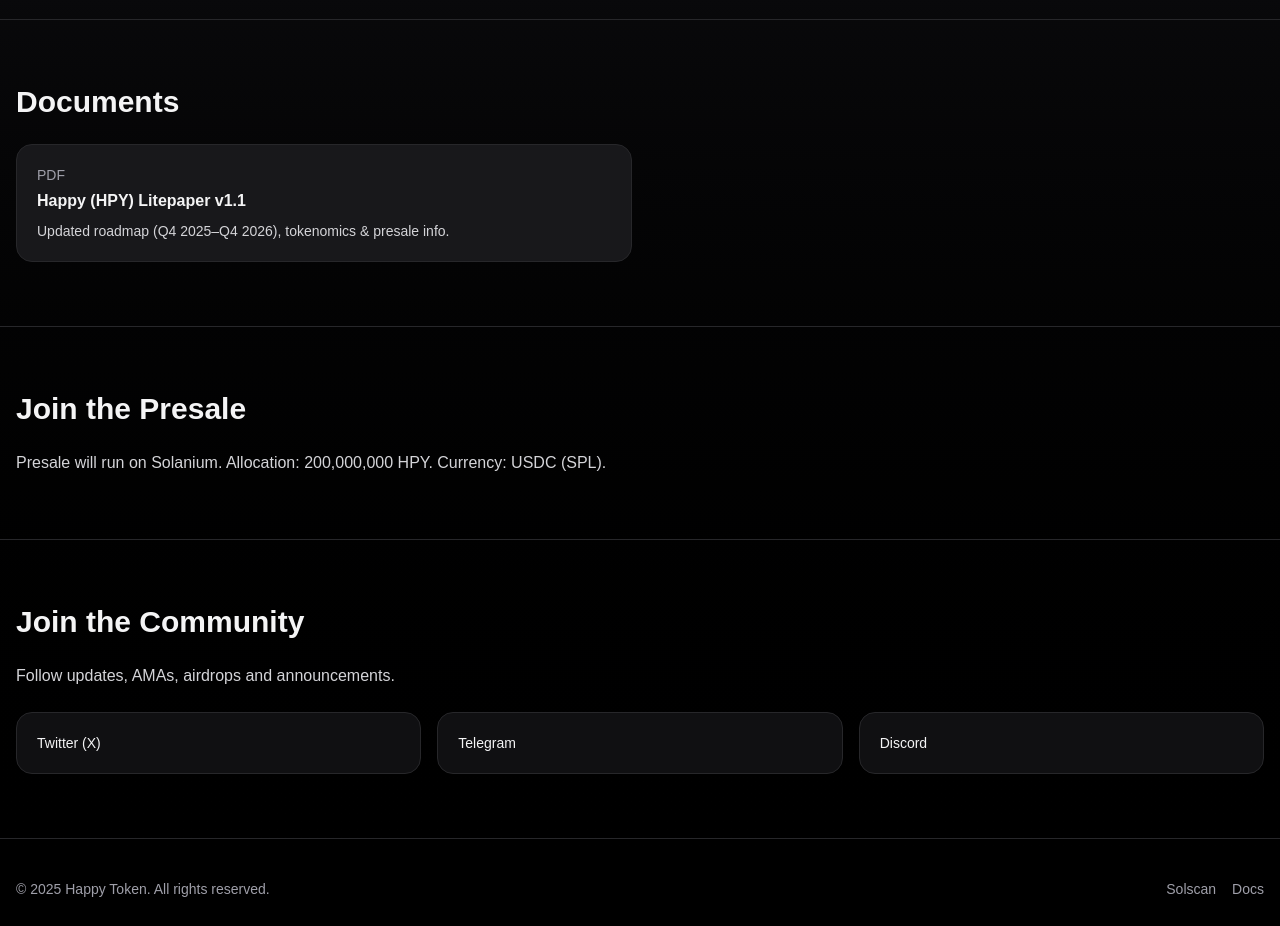
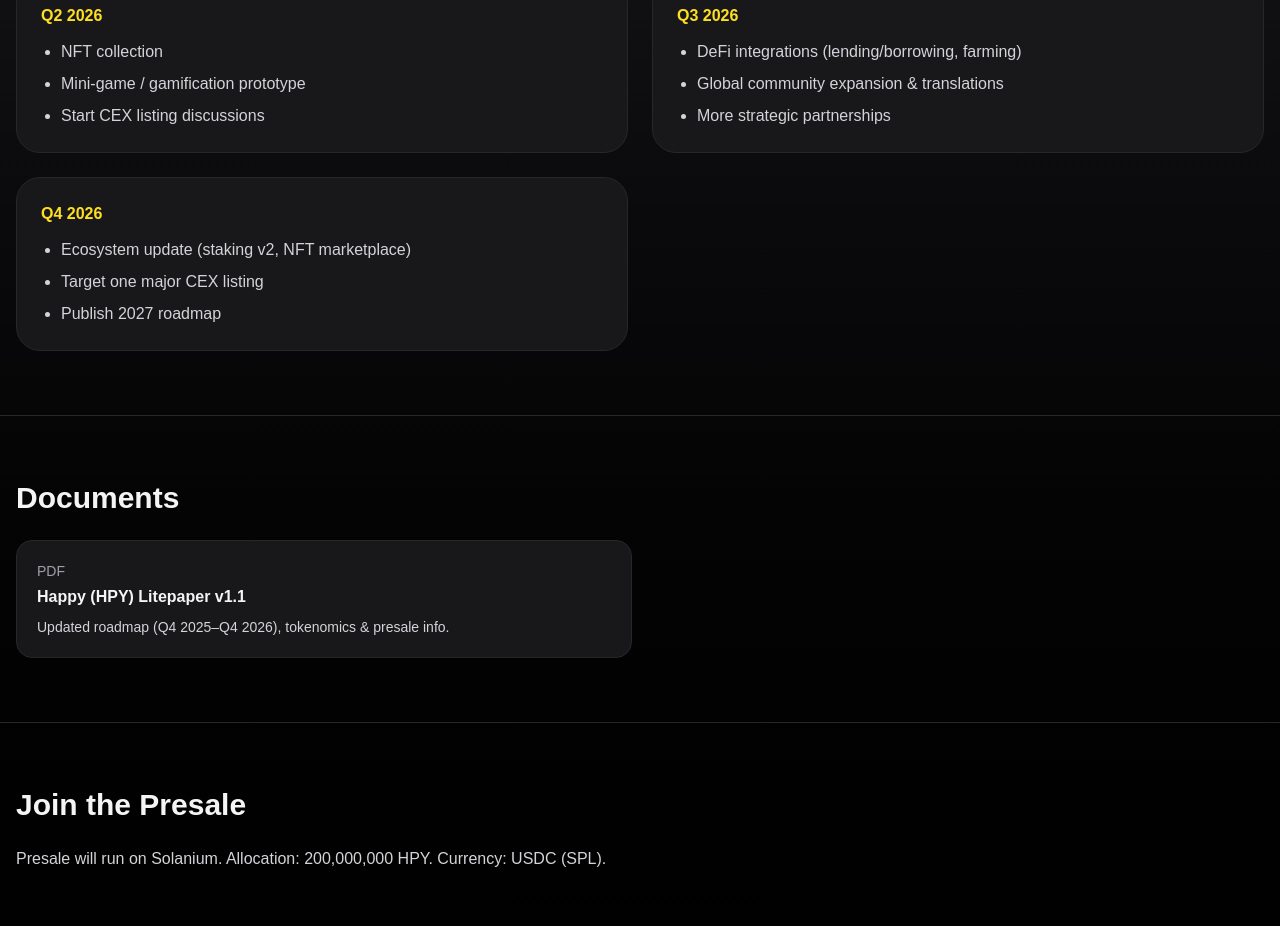
Before and after one commit to finedpro/happy-coin-app, a Next.js app: page / in a window 1280 px wide. Shown: the part 1871-2797 px from the top of the page. Built offline with nearby package versions, Linux system fonts and the light colour scheme.

Commit message:
Update: removed Telegram, added full Roadmap

```diff
--- a/app/page.js
+++ b/app/page.js
@@ -143,6 +143,9 @@ export default function Home() {
           {[
             { title: "Q4 2025", items: ["Launch presale on Solanium", "Listing on Raydium DEX", "Community airdrops & marketing push"] },
             { title: "Q1 2026", items: ["Staking platform for HPY holders", "Expand community & referral programs", "Solana ecosystem partnerships"] },
+            { title: "Q2 2026", items: ["NFT collection", "Mini-game / gamification prototype", "Start CEX listing discussions"] },
+            { title: "Q3 2026", items: ["DeFi integrations (lending/borrowing, farming)", "Global community expansion & translations", "More strategic partnerships"] },
+            { title: "Q4 2026", items: ["Ecosystem update (staking v2, NFT marketplace)", "Target one major CEX listing", "Publish 2027 roadmap"] },
           ].map((phase) => (
             <div key={phase.title} className="rounded-3xl border border-zinc-800 bg-zinc-900 p-6">
               <h3 className="font-semibold text-yellow-300">{phase.title}</h3>
@@ -180,16 +183,12 @@ export default function Home() {
       {/* COMMUNITY */}
       <Section id="community" title="Join the Community">
         <p className="text-zinc-300">Follow updates, AMAs, airdrops and announcements.</p>
-        <div className="mt-6 grid sm:grid-cols-3 gap-4 text-sm">
+        <div className="mt-6 grid sm:grid-cols-2 gap-4 text-sm">
           <a href="https://x.com/HPYHAPPYHPY" target="_blank" rel="noopener noreferrer"
             className="rounded-2xl border border-zinc-800 bg-zinc-900/70 p-5 hover:bg-zinc-800 transition">
             Twitter (X)
           </a>
-          <a href="https://t.me/HappyCoinOfficial" target="_blank" rel="noopener noreferrer"
-            className="rounded-2xl border border-zinc-800 bg-zinc-900/70 p-5 hover:bg-zinc-800 transition">
-            Telegram
-          </a>
-          <a href="https://discord.gg/WaFUKEHS" target="_blank" rel="noopener noreferrer"
+          <a href="https://discord.gg/7sFPDek7" target="_blank" rel="noopener noreferrer"
             className="rounded-2xl border border-zinc-800 bg-zinc-900/70 p-5 hover:bg-zinc-800 transition">
             Discord
           </a>
```
